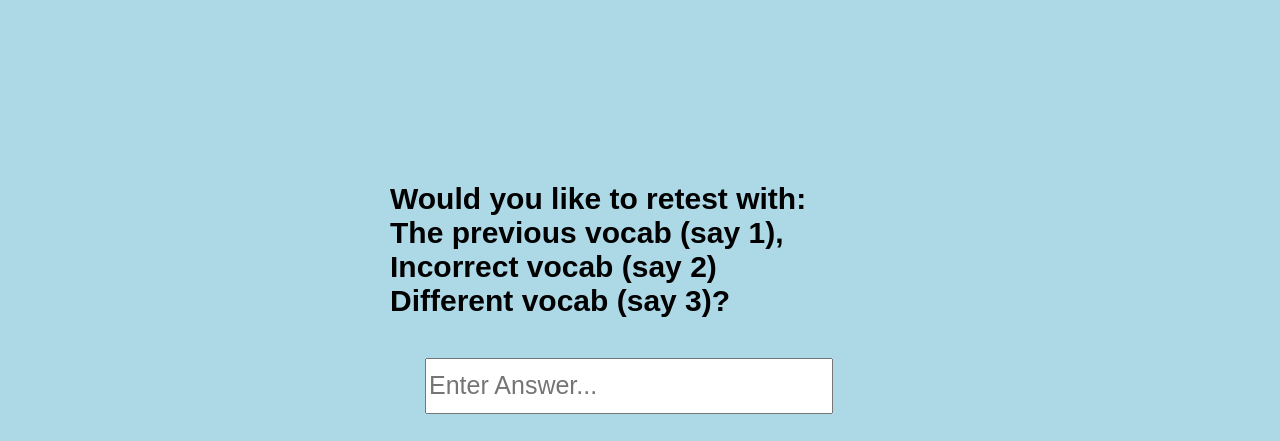
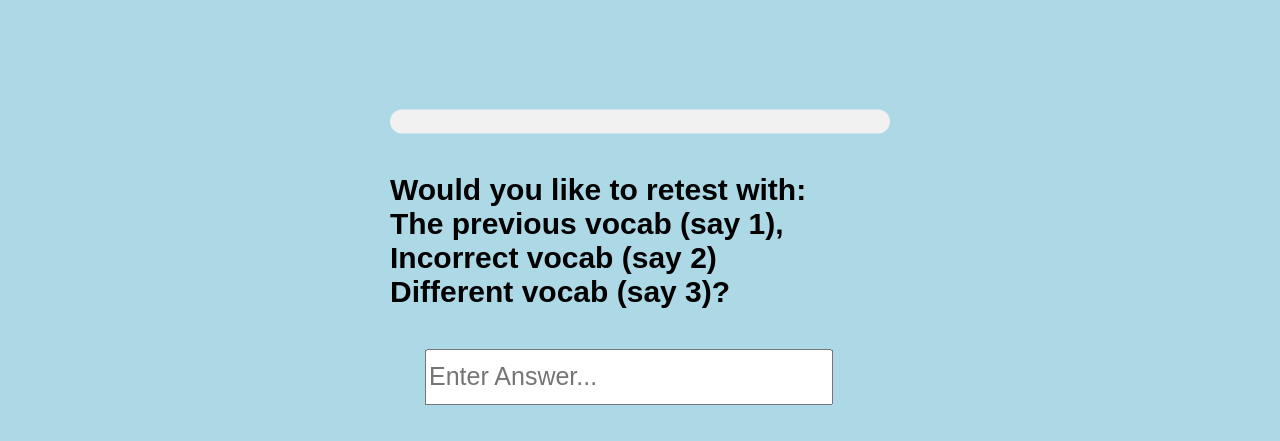
Before and after one commit to FelixQualtrough/LatinTester, a plain HTML site: page index.html in a window 1280 px wide. Both pictures are taken after a click on the button "Test!". Shown: the part 63-504 px from the top of the page. Drawn offline with Linux system fonts and the light colour scheme.

Commit message:
Update styles.css

```diff
--- a/styles.css
+++ b/styles.css
@@ -136,8 +136,24 @@ div.Test input {
     margin-top: 20px;
 }
 
-.Test h3 {
+.Test.Info {
     width: 400px;
     height: 200px;
     overflow-y: auto;
 }
+
+.w3-progress-container {
+    width:100%;height:1.5em;position:relative;background-color:#f1f1f1
+}
+
+.w3-progressbar {
+    background-color:#757575;height:100%;position:absolute;line-height:inherit
+}
+
+.w3-round-xlarge {
+    border-radius:16px
+}
+
+.ProgressDiv {
+    display: inline-block;
+}
```
